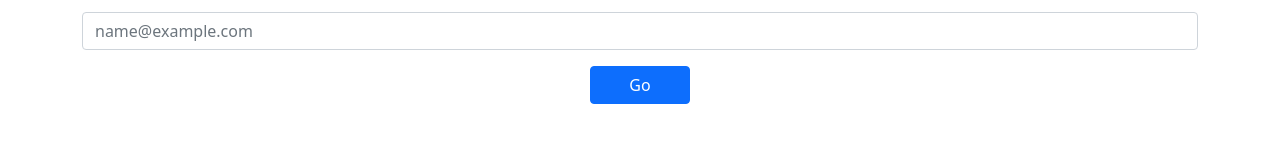
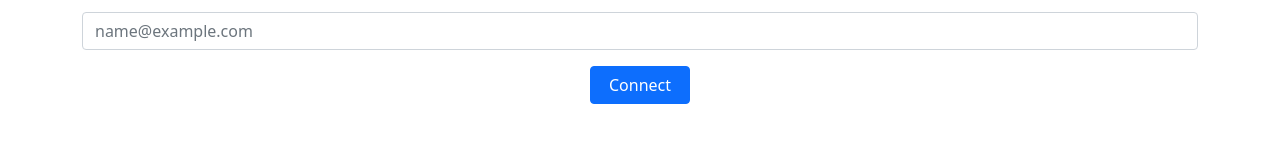
Before and after one commit to dagreatcode/GADZ, a React (Create React App) app in the folder client/: page /Login in a window 1280 px wide. Shown: the part 339-494 px from the top of the page. Built offline with nearby package versions, Linux system fonts and the light colour scheme.

Commit message:
Fixed to connect @ Mira request

```diff
--- a/client/src/containers/Login/Login.tsx
+++ b/client/src/containers/Login/Login.tsx
@@ -16,7 +16,7 @@ const Login = () => {
           <label htmlFor="exampleFormControlInput1" className="form-label">Password</label>
           <input type="password" className="form-control" id="exampleFormControlInput1" placeholder="name@example.com" />
         </div>
-        <Button style={{width: "100px", margin: "auto"}}>Go</Button>
+        <Button style={{width: "100px", margin: "auto"}}>Connect</Button>
       </form>
       </div>
       <div className="row">
```
